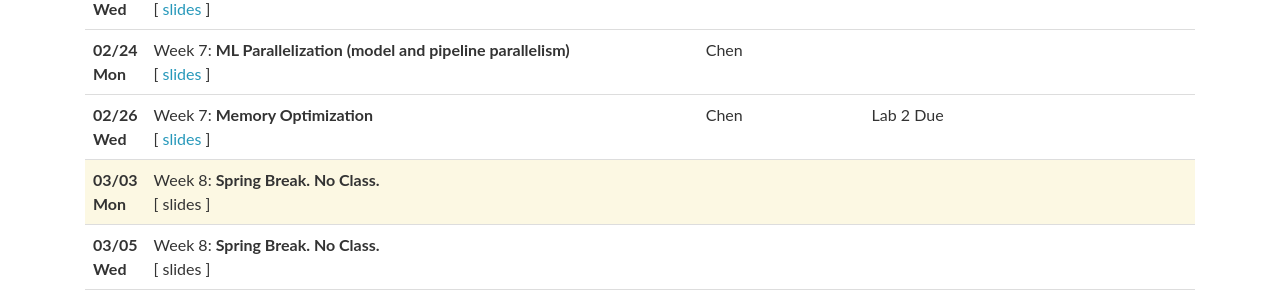
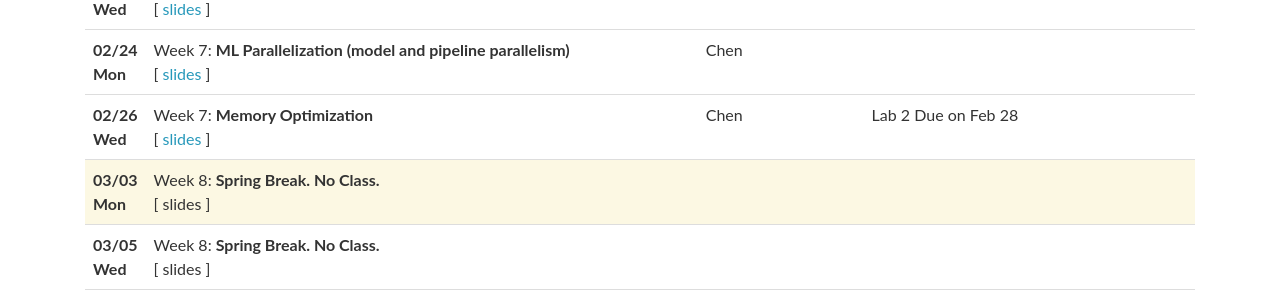
Before and after one commit to mlsyscourse/mlsyscourse.github.io, a Jekyll site: the page built from schedule.md, in a window 1280 px wide. Shown: the part 1019-1319 px from the top of the page. Built offline with Jekyll 4.4.1, drawn with Linux system fonts in a browser that asks for light colours.

Commit message:
assignment 2 ddl extension

```diff
--- a/_data/lectures.yml
+++ b/_data/lectures.yml
@@ -123,7 +123,7 @@
   slides: /slides/11-memory-optimization.pdf
   notes:
   readings:
-  logistics: Lab 2 Due
+  logistics: Lab 2 Due on Feb 28
 
 
 - date: 03/03 Mon
```
